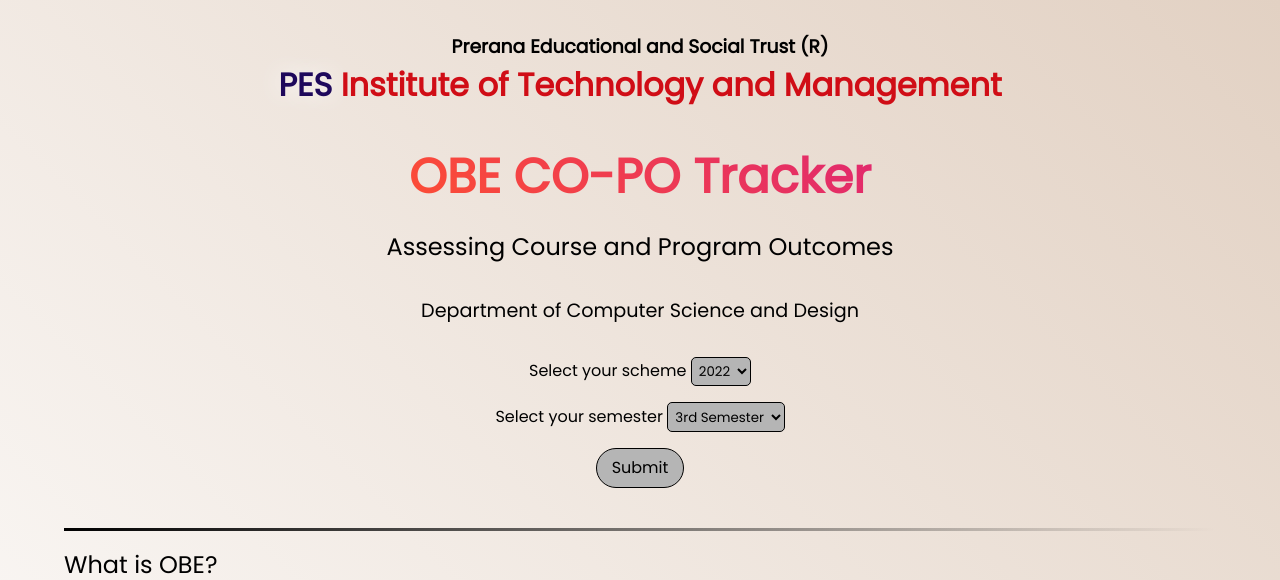
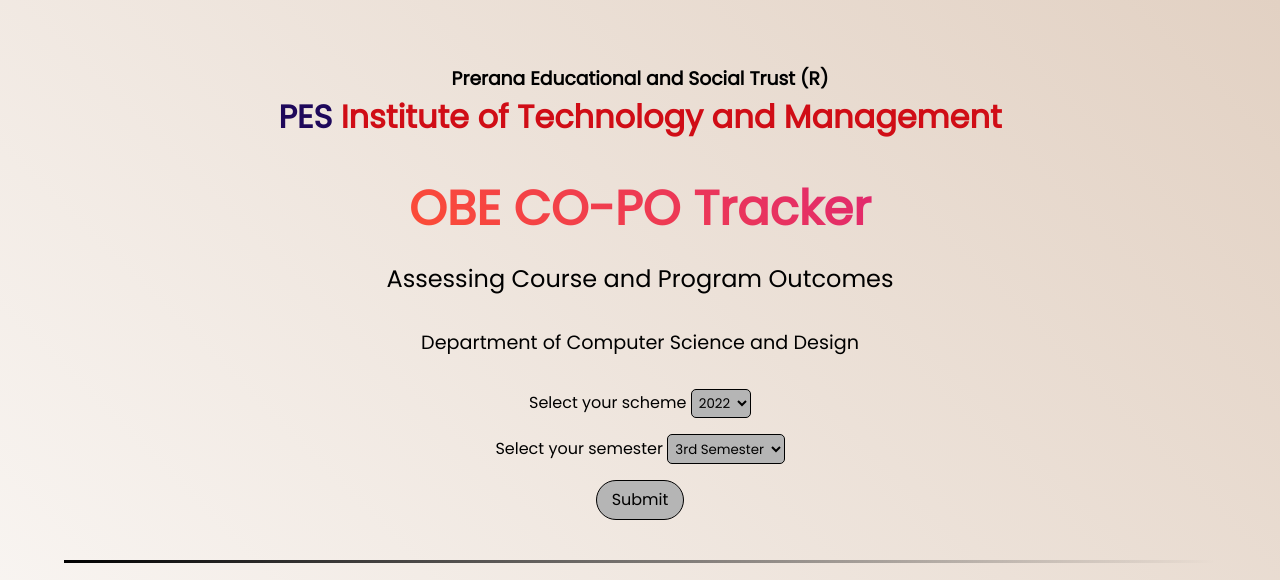
Before and after one commit to violetto-rose/OBE-DBMS-Project, a PHP site: page /main-copy.html in a window 1280 px wide. Shown: the top 580 px of the page. Run offline with PHP 8.4, Linux system fonts and the light colour scheme.

Commit message:
modified:   main-copy.css 	modified:   main-copy.html 	modified:   obe-copy.php

```diff
--- a/main-copy.css
+++ b/main-copy.css
@@ -26,7 +26,7 @@ hr {
 /*Title*/
 .title {
   display: block;
-  padding-bottom: 2rem;
+  padding: 2rem;
 }
 
 .flex {
@@ -41,8 +41,11 @@ hr {
 }
 
 .blue {
-  color: rgba(30,8,91,255);
-  text-shadow: 0px 0px 25px white;
+  color: rgba(30, 8, 91, 255);
+}
+
+.red {
+  color: rgba(208, 13, 22, 255);
 }
 
 .pagetitle {
@@ -60,6 +63,14 @@ hr {
 
 .pagesubtitle {
   font-size: 1.5rem;
+  text-align: center;
+}
+
+h1 {
+  text-align: center;
+}
+
+h3 {
   text-align: center;
 }
 
--- a/main-copy.html
+++ b/main-copy.html
@@ -31,7 +31,10 @@
     <div class="title">
       <div class="flex">
         <h3>Prerana Educational and Social Trust (R)</h3>
-        <h1><span class="blue">PES </span><span style="color: rgba(208,13,22,255);">Institute of Technology and Management</span></h1>
+        <h1>
+          <span class="blue">PES </span
+          ><span class="red">Institute of Technology and Management</span>
+        </h1>
         <div class="pagetitle">
           <p>OBE CO-PO Tracker</p>
         </div>
@@ -49,7 +52,6 @@
     <!--Selection of scheme and semester-->
     <form action="obe-copy.php" method="post">
       <div class="selection">
-
         <!-- Scheme -->
         <div class="scheme">
           <label for="scheme">Select your scheme</label>
--- a/obe-copy.php
+++ b/obe-copy.php
@@ -48,9 +48,10 @@
   // Establish a database connection
   $servername = "localhost";
   $username = "root";
+  $password = "manju";
   $dbname = "csd";
 
-  $conn = new mysqli($servername, $username, "", $dbname);
+  $conn = new mysqli($servername, $username, $password, $dbname);
 
   if ($conn->connect_error) {
     die("Connection failed: " . $conn->connect_error);
```
